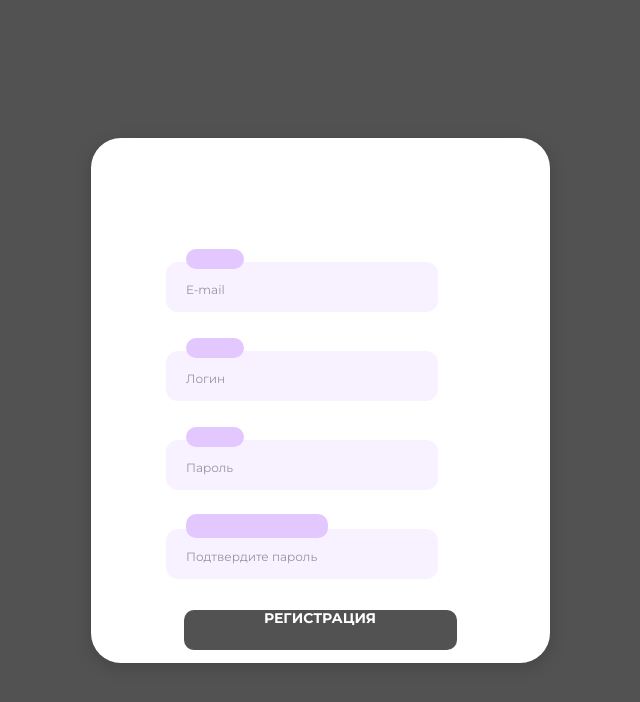
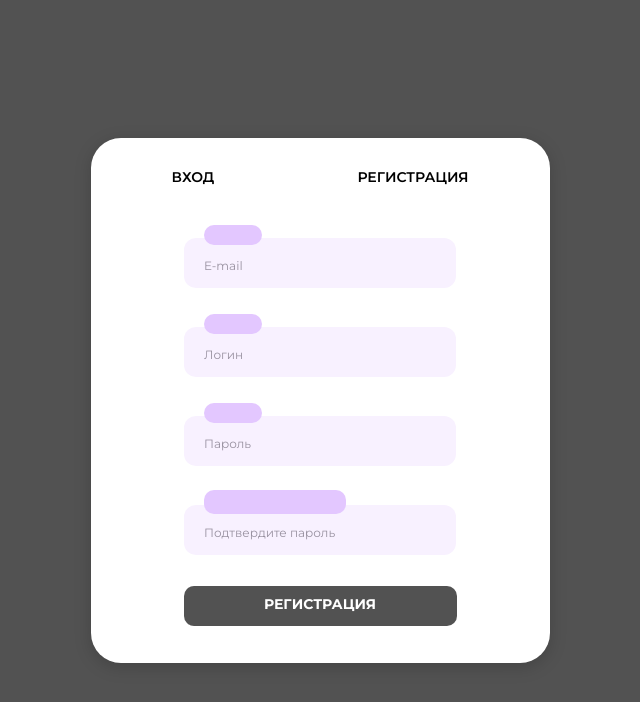
Before and after one commit to Knigor/Dod-i-Co, a Vue app: page /registration in a window 1280 px wide. Shown: the top 702 px of the page, without its empty margins (320-960 px from the left). Built offline with nearby package versions, Linux system fonts and the light colour scheme.

Commit message:
fix auth

```diff
--- a/src/components/MainPage.vue
+++ b/src/components/MainPage.vue
@@ -253,9 +253,7 @@ export default {
   margin: 0.78vw 0;
 }
 
-a:hover{
 
-}
 
 a{
   font-family: 'Montserrat';
--- a/src/views/AuthView.vue
+++ b/src/views/AuthView.vue
@@ -108,7 +108,6 @@ export default {};
   display: flex;
   flex-direction: column;
   gap: 9px;
-  padding-right: 36px;
 }
 
 .input-registration {
--- a/src/views/RegistrationView.vue
+++ b/src/views/RegistrationView.vue
@@ -4,7 +4,9 @@
       <div class="header-registration">
         <div class="name-into">
           <RouterLink to="/auth"><p class="login-text">Вход</p></RouterLink>
-          <RouterLink to="/registration"><p class="registration-text">Регистрация</p></RouterLink>
+          <RouterLink to="/registration"
+            ><p class="registration-text">Регистрация</p></RouterLink
+          >
         </div>
       </div>
       <div class="main-registration">
@@ -30,9 +32,9 @@
         </div>
       </div>
       <div class="footer-registration">
-        <button class="submit">
+      <RouterLink to="/auth"><button class="submit">
           <p class="button-registration">Регистрация</p>
-        </button>
+        </button></RouterLink>
       </div>
     </div>
   </div>
@@ -44,9 +46,15 @@ import { RouterLink } from "vue-router";
 export default { components: { RouterLink } };
 </script>
 
-<style lang="scss" scoped>
+<style>
 @import url("https://fonts.googleapis.com/css2?family=Montserrat:wght@600&family=Noto+Sans+Gujarati&family=Noto+Sans:wght@500&family=Oswald:wght@400;500;700&display=swap");
 @import url("https://fonts.googleapis.com/css2?family=Montserrat:ital,wght@0,600;1,600&family=Noto+Sans+Gujarati&family=Noto+Sans:wght@500&family=Oswald:wght@400;500;700&display=swap");
+
+.header-registration {
+  display: flex;
+  margin: -40px;
+  padding-top: 31px;
+}
 
 .footer-registration {
   padding-top: 20px;
@@ -95,6 +103,7 @@ export default { components: { RouterLink } };
 
   text-align: center;
   text-transform: uppercase;
+  color: #000000;
 }
 
 .registration-text {
@@ -107,6 +116,8 @@ export default { components: { RouterLink } };
 
   text-align: center;
   text-transform: uppercase;
+
+  color: #000000;
 }
 
 .name-into {
@@ -118,7 +129,7 @@ export default { components: { RouterLink } };
   display: flex;
   flex-direction: column;
   gap: 9px;
-  padding-right: 36px;
+
 }
 
 .input-registration {
@@ -142,6 +153,7 @@ export default { components: { RouterLink } };
   text-align: center;
   text-transform: uppercase;
   color: #ffffff;
+  padding-top: 10px;
 }
 
 .button-footer {
@@ -267,8 +279,6 @@ export default { components: { RouterLink } };
   color: #808097;
 }
 
-
-
 .submit {
   background: #525252;
   border-radius: 10px;
--- a/src/views/SigmaView.vue
+++ b/src/views/SigmaView.vue
@@ -3,7 +3,8 @@
     <div class="sigma-header">
       <img alt="Картинка" />
       <nav>SIGMAGPT</nav>
-      <nav>Главная</nav>
+      <RouterLink to="/"><nav>Главная</nav></RouterLink>
+
       <nav>Личный кабинет</nav>
       <img alt="Картинка" />
       <p>{{ Login }}</p>
@@ -12,12 +13,14 @@
       <p>dsadsad</p>
     </div>
     <div class="sigma-footer">
-      <p>dsadsad</p>
+      <p style="color: purple">Роль</p>
     </div>
   </div>
 </template>
 
 <script>
+import { RouterLink } from 'vue-router';
+
 export default {
     name: "SigmaView",
     data() {
@@ -25,6 +28,7 @@ export default {
             Login: "ACORZ",
         };
     },
+    components: { RouterLink }
 };
 </script>
 
@@ -32,13 +36,12 @@ export default {
 .sigma {
   display: flex;
   flex-direction: column;
-  background: #b9b8e4 center no-repeat;
+  background-color: #b9b8e4;
   background-size: cover;
-  width: 100vw;
-  min-height: 100vh; /* Заменил height на min-height для корректного расчета высоты содержимого */
+  width: 100%;
+  min-height: 100%; /* Заменил height на min-height для корректного расчета высоты содержимого */
   align-items: center;
   gap: 32px;
-  margin-bottom: 32px; /* Добавил отступ внизу */
 }
 
 .sigma-header {
@@ -48,7 +51,7 @@ export default {
   align-items: center;
   padding: 24px 32px;
   gap: 48px;
-  width: 100%; /* Установил ширину в 100% */
+  width: 1274px;
   height: 88px;
   background: #ffffff;
   /* Drop Shadow */
@@ -57,7 +60,7 @@ export default {
 }
 
 .sigma-main {
-  width: 100%; /* Установил ширину в 100% */
+  width: 1274px;
   height: 832px;
   background: #ffffff;
   border-radius: 16px;
@@ -67,13 +70,13 @@ export default {
   display: flex;
     flex-direction: row;
     align-items: center;
-  padding: 24px 32px;
-  gap: 10px;
+    /* padding: 24px 32px; */
+    /* gap: 10px; */
     background: #ffffff;
-  box-shadow: 0px 4px 17px rgba(0, 0, 0, 0.17);
+    box-shadow: 0px 4px 17px rgb(0 0 0 / 17%);
     border-radius: 15px;
-  width: 100%; /* Установил ширину в 100% */
+    width: 1274px;
     height: 72px;
-  padding-bottom: 20px;
+    padding-bottom: 46px;
 }
 </style>
```
Lines whose indentation alone changed are shown as unchanged.
